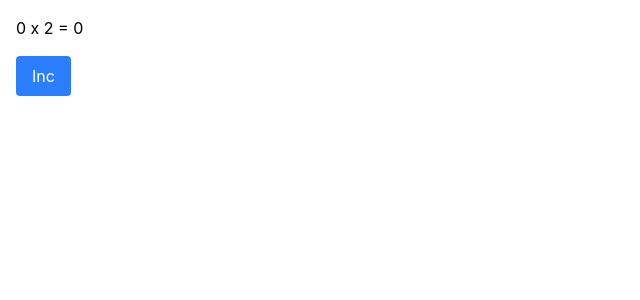
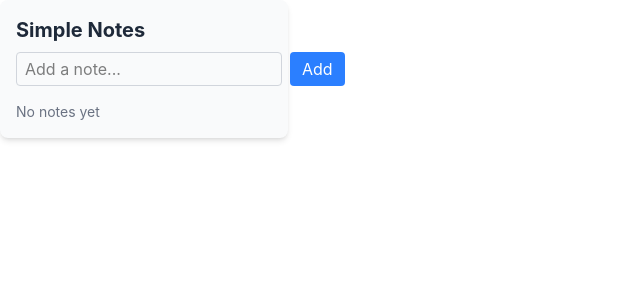
Before and after one commit to time1043/chrome-extension-demo, a React (Vite) app: page / in a window 1280 px wide. Shown: the top 300 px of the page, without its empty margins (0-640 px from the left). Built offline with nearby package versions, Linux system fonts and the light colour scheme.

Commit message:
feat: implement todo list

```diff
--- a/index.html
+++ b/index.html
@@ -6,8 +6,8 @@
     <meta name="viewport" content="width=device-width, initial-scale=1.0" />
     <title>chrome-extension-demo</title>
   </head>
-  <body class="w-87.5 h-125 m-0 p-0 overflow-hidden">
-    <div id="root" class="w-full h-full"></div>
+  <body>
+    <div id="root"></div>
     <script type="module" src="/src/main.tsx"></script>
   </body>
 </html>
--- a/src/App.tsx
+++ b/src/App.tsx
@@ -1,24 +1,56 @@
 import { useState } from 'react'
 
+type Note = { id: number; text: string }
+
 export default function App() {
-  const [count, setCount] = useState(0)
-  const double = count * 2
+  const [text, setText] = useState<string>('')
+  const [notes, setNotes] = useState<Note[]>([])
 
-  function inc() {
-    setCount(count + 1)
+  function addNote() {
+    if (!text.trim()) return
+    const newNote: Note = { id: Date.now(), text: text.trim() }
+    setNotes([newNote, ...notes])
+    setText('')
+  }
+
+  function deleteNote(id: number) {
+    setNotes(notes.filter((n) => n.id !== id))
   }
 
   return (
-    <div className="p-4">
-      <p>
-        {count} x 2 = {double}
-      </p>
-      <button
-        className="mt-4 px-4 py-2 bg-blue-500 text-white rounded hover:bg-blue-600"
-        onClick={inc}
-      >
-        Inc
-      </button>
+    <div className="w-72 p-4 bg-gray-50 rounded-lg shadow-md font-sans">
+      <h2 className="text-xl font-bold mb-2 text-gray-800">Simple Notes</h2>
+
+      <div className="flex gap-2 mb-4">
+        <input
+          className="flex-1 border border-gray-300 rounded px-2 py-1 focus:outline-none focus:ring-2 focus:ring-blue-400"
+          type="text"
+          placeholder="Add a note..."
+          value={text}
+          onChange={(e) => setText(e.target.value)}
+        />
+        <button
+          className="bg-blue-500 text-white px-3 py-1 rounded hover:bg-blue-600"
+          onClick={addNote}
+        >
+          Add
+        </button>
+      </div>
+
+      <div className="max-h-64 overflow-y-auto">
+        {notes.length === 0 && <p className="text-gray-500 text-sm">No notes yet</p>}
+        {notes.map((note) => (
+          <div
+            key={note.id}
+            className="flex justify-between items-center mb-2 p-2 bg-white rounded shadow-sm"
+          >
+            <span className="wrap-break-word">{note.text}</span>
+            <button className="text-red-500 hover:text-red-700" onClick={() => deleteNote(note.id)}>
+              Delete
+            </button>
+          </div>
+        ))}
+      </div>
     </div>
   )
 }
```
